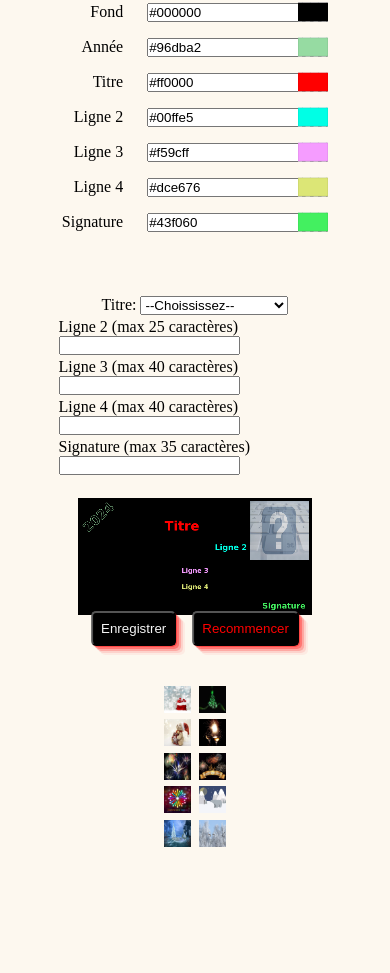
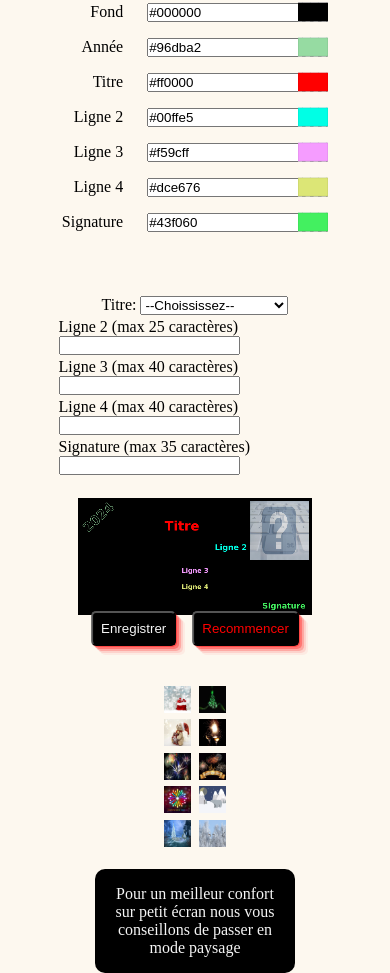
Before and after one commit to LazezBZH/voeux, a plain HTML site: page index.html in a window 390 px wide. Shown: the part 272-1245 px from the top of the page. Before the commit the page ends 1157 px from the top, so only its background shows below. Drawn offline with Linux system fonts and the light colour scheme.

Commit message:
add avert2

```diff
--- a/index.html
+++ b/index.html
@@ -108,7 +108,11 @@
 
     </section>
 
-    <section id="pictures"></section>
+    <section id="pictures">
+        <section class="avert2">
+        <p>Pour un meilleur confort sur petit écran nous vous conseillons de passer en mode paysage</p>
+    </section>
+    </section>
     <div style="display: none;">
         <img src="assets/0.jpg" class="pictureInit" alt="">
     </div>
--- a/script.js
+++ b/script.js
@@ -267,13 +267,16 @@ function reset() {
 
 // suppression de l'avertissement en orientation paysage
 const avert = document.querySelector(".avert");
+const avert2 = document.querySelector(".avert2");
 let portraitOrientation = window.matchMedia("(orientation:portrait)");
 window.addEventListener("orientationchange", maskAvert);
 
 function maskAvert() {
   if (portraitOrientation.matches) {
     avert.classList.add("mask-avert");
+    avert2.classList.add("mask-avert");
   } else {
     avert.classList.remove("mask-avert");
+    avert2.classList.remove("mask-avert");
   }
 }
--- a/style.css
+++ b/style.css
@@ -104,6 +104,7 @@ header {
   flex-wrap: wrap;
   justify-content: space-between;
   align-items: stretch;
+  position: relative;
 }
 .picture {
   width: 7vw;
@@ -268,6 +269,20 @@ header {
   text-align: center;
   margin-top: 1rem;
 }
+.avert2 {
+  display: none;
+  width: 200px;
+  background-color: black;
+  color: whitesmoke;
+  padding: 1rem;
+  border-radius: 10px;
+  text-align: center;
+  margin-top: 1rem;
+  position: absolute;
+  top: 100%;
+  left: 50%;
+  transform: translateX(-50%);
+}
 footer {
   position: absolute;
   top: 5px;
@@ -278,7 +293,8 @@ footer a {
   color: whitesmoke;
 }
 @media screen and (max-width: 800px) {
-  .avert {
+  .avert,
+  .avert2 {
     display: initial;
   }
   .mask-avert {
```
